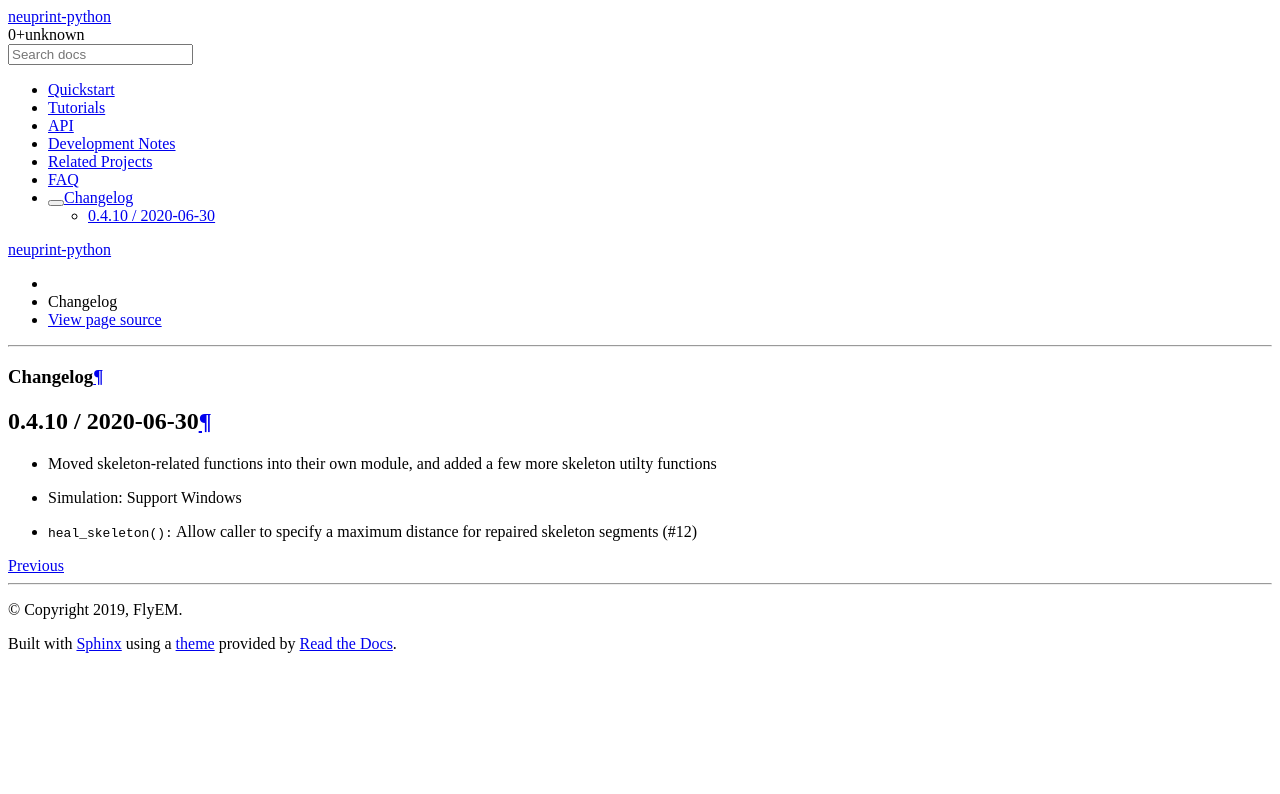
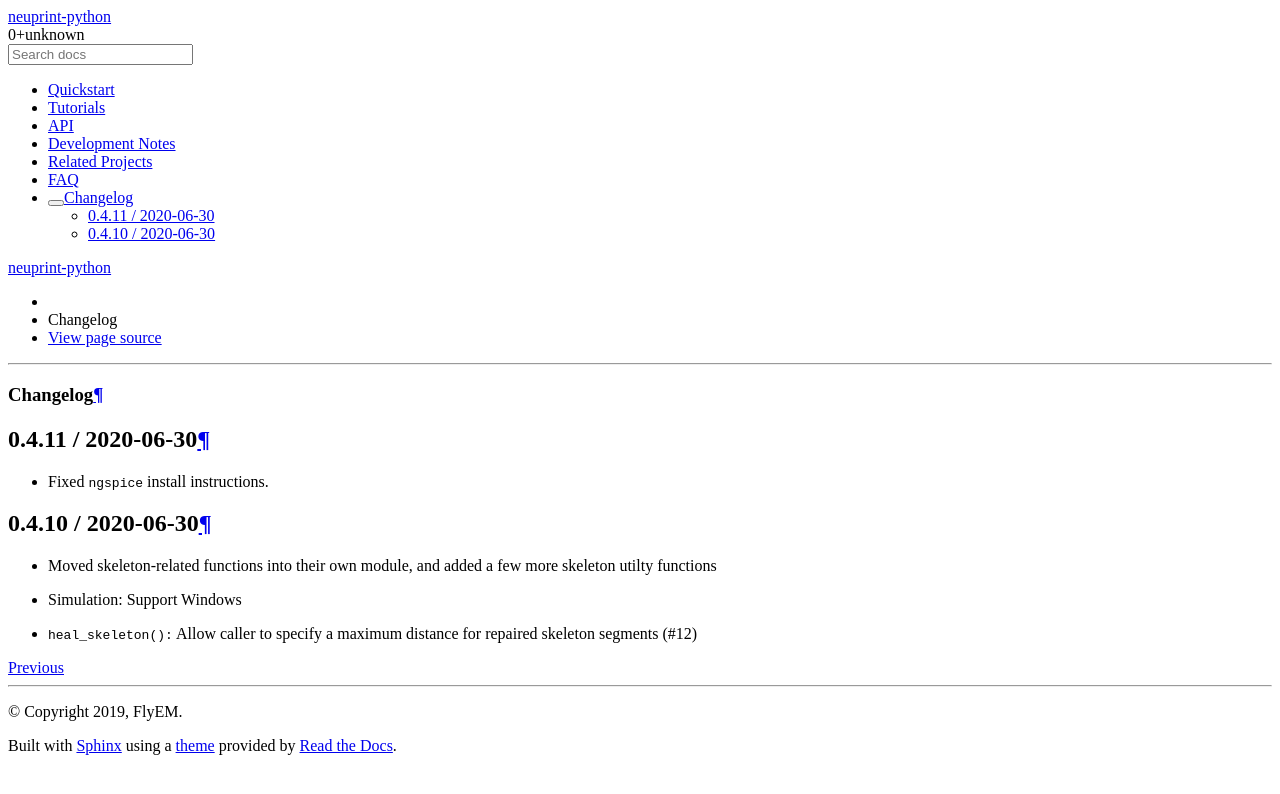
Before and after one commit to connectome-neuprint/neuprint-python, a Sphinx documentation site: the page built from docs/source/changelog.rst, in a window 1280 px wide. Shown: the top 794 px of the page. Built offline with Sphinx 7.4.7 and the Read the Docs theme 2.0.0, drawn with Linux system fonts in a browser that asks for light colours; pages that are not in the unit, such as notebooks, are missing from menus.

Commit message:
Changelog entry

```diff
--- a/docs/source/changelog.rst
+++ b/docs/source/changelog.rst
@@ -1,5 +1,11 @@
 Changelog
 =========
+
+0.4.11 / 2020-06-30
+-------------------
+
+- Fixed ``ngspice`` install instructions.
+
 
 0.4.10 / 2020-06-30
 -------------------
```
